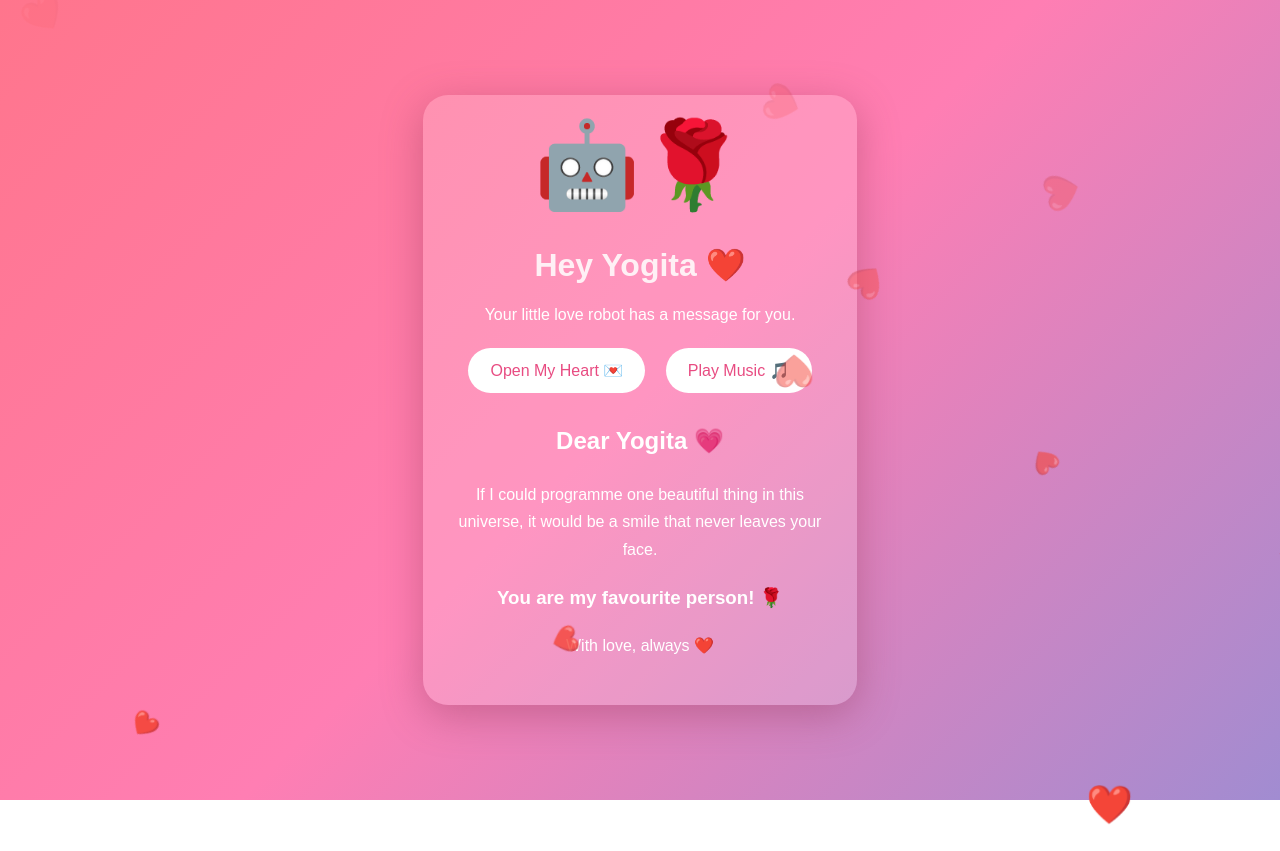
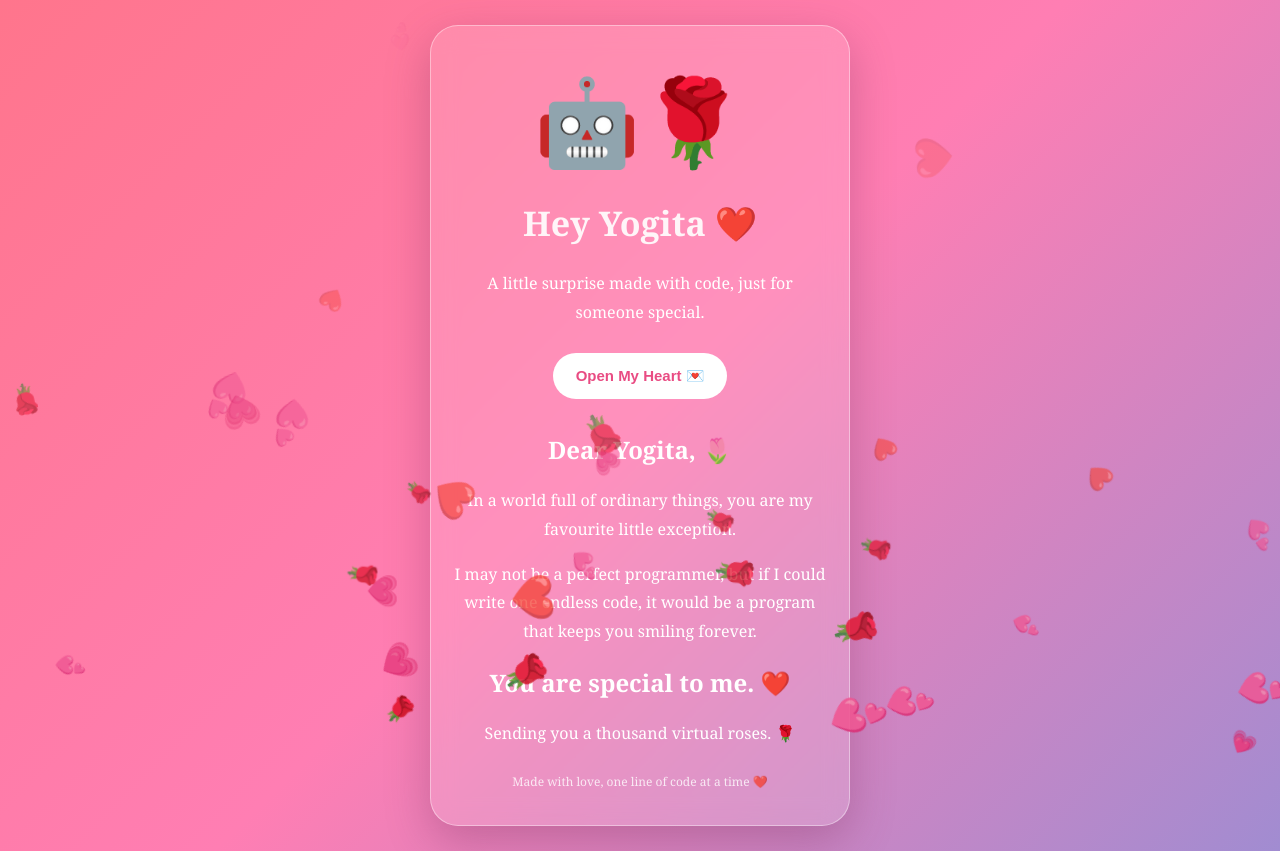
Before and after one commit to jsisjaden211-txxx/tomata, a plain HTML site: page index.html in a window 1280 px wide. Both pictures are taken after a click on the button "Open My Heart 💌". Before the commit the page ends 800 px from the top, so only its background shows below. Drawn offline with Linux system fonts and the light colour scheme.

Commit message:
Update index.html

```diff
--- a/index.html
+++ b/index.html
@@ -4,101 +4,160 @@
 <meta charset="UTF-8">
 <meta name="viewport" content="width=device-width, initial-scale=1.0">
 <title>For Yogita ❤️</title>
+
 <style>
+* { box-sizing: border-box; }
+
 body {
   margin: 0;
   min-height: 100vh;
   display: flex;
   justify-content: center;
   align-items: center;
+  font-family: Georgia, serif;
+  color: white;
   text-align: center;
-  font-family: Arial, sans-serif;
-  color: white;
   background: linear-gradient(135deg,#ff758c,#ff7eb3,#a18cd1);
   overflow-x: hidden;
 }
+
 .card {
-  background: rgba(255,255,255,.18);
-  padding: 30px 22px;
-  margin: 20px;
-  border-radius: 25px;
-  box-shadow: 0 10px 40px #8d365566;
-  max-width: 390px;
+  width: min(90%, 420px);
+  padding: 35px 22px;
+  margin: 25px auto;
+  border: 1px solid #ffffff66;
+  border-radius: 28px;
+  background: #ffffff24;
+  backdrop-filter: blur(12px);
+  box-shadow: 0 15px 45px #792d5a55;
 }
-h1 { color: #fff0f5; }
+
 .robot {
   font-size: 85px;
-  animation: bounce 1.5s infinite;
+  animation: bounce 2s infinite;
 }
+
 @keyframes bounce {
-  50% { transform: translateY(-12px); }
+  50% { transform: translateY(-13px); }
 }
+
+h1 {
+  font-size: 34px;
+  color: #fff5f8;
+}
+
+p {
+  line-height: 1.8;
+}
+
 button {
-  border: none;
+  border: 0;
   border-radius: 30px;
-  padding: 13px 22px;
-  margin: 8px;
-  font-size: 16px;
-  background: #fff;
-  color: #e84c82;
+  padding: 14px 23px;
+  margin: 10px 5px;
+  background: white;
+  color: #e94c83;
+  font-size: 15px;
+  font-weight: bold;
   cursor: pointer;
 }
-#message {
+
+#letter {
   display: none;
-  line-height: 1.7;
-  margin-top: 20px;
+  margin-top: 25px;
+  animation: appear 1.2s ease;
 }
+
+@keyframes appear {
+  from { opacity: 0; transform: translateY(20px); }
+  to { opacity: 1; transform: translateY(0); }
+}
+
 .heart {
   position: fixed;
   bottom: -30px;
-  animation: float 5s linear infinite;
+  pointer-events: none;
+  animation: float 6s linear forwards;
 }
+
 @keyframes float {
-  to { transform: translateY(-110vh) rotate(360deg); opacity: 0; }
+  to {
+    transform: translateY(-110vh) rotate(360deg);
+    opacity: 0;
+  }
+}
+
+footer {
+  font-size: 12px;
+  margin-top: 25px;
+  opacity: .8;
 }
 </style>
 </head>
+
 <body>
+
 <div class="card">
+
   <div class="robot">🤖🌹</div>
+
   <h1>Hey Yogita ❤️</h1>
-  <p>Your little love robot has a message for you.</p>
 
-  <button onclick="surprise()">Open My Heart 💌</button>
-  <button onclick="playMusic()">Play Music 🎵</button>
+  <p>
+    A little surprise made with code,
+    just for someone special.
+  </p>
 
-  <audio id="song" src="music.mp3" loop></audio>
+  <button onclick="openLetter()">
+    Open My Heart 💌
+  </button>
 
-  <div id="message">
-    <h2>Dear Yogita 💗</h2>
+  <div id="letter">
+    <h2>Dear Yogita, 🌷</h2>
+
     <p>
-      If I could programme one beautiful thing
-      in this universe, it would be a smile
-      that never leaves your face.
+      In a world full of ordinary things,
+      you are my favourite little exception.
     </p>
-    <h3>You are my favourite person! 🌹</h3>
-    <p>With love, always ❤️</p>
+
+    <p>
+      I may not be a perfect programmer,
+      but if I could write one endless code,
+      it would be a program that keeps
+      you smiling forever.
+    </p>
+
+    <h2>You are special to me. ❤️</h2>
+
+    <p>Sending you a thousand virtual roses. 🌹</p>
   </div>
+
+  <footer>
+    Made with love, one line of code at a time ❤️
+  </footer>
+
 </div>
 
 <script>
-function surprise() {
-  document.getElementById("message").style.display = "block";
+function openLetter() {
+  document.getElementById("letter").style.display = "block";
+  for (let i = 0; i < 25; i++) {
+    setTimeout(createHeart, i * 100);
+  }
 }
 
-function playMusic() {
-  document.getElementById("song").play();
+function createHeart() {
+  const heart = document.createElement("div");
+  heart.className = "heart";
+  heart.innerHTML = ["❤️","💕","💗","🌹"][Math.floor(Math.random()*4)];
+  heart.style.left = Math.random() * 100 + "vw";
+  heart.style.fontSize = (18 + Math.random()*22) + "px";
+  document.body.appendChild(heart);
+  setTimeout(() => heart.remove(), 6000);
 }
 
-setInterval(() => {
-  let h = document.createElement("div");
-  h.className = "heart";
-  h.innerHTML = "❤️";
-  h.style.left = Math.random() * 100 + "vw";
-  h.style.fontSize = (15 + Math.random()*25) + "px";
-  document.body.appendChild(h);
-  setTimeout(() => h.remove(), 5000);
-}, 500);
+setInterval(createHeart, 900);
 </script>
+
 </body>
 </html>
```
